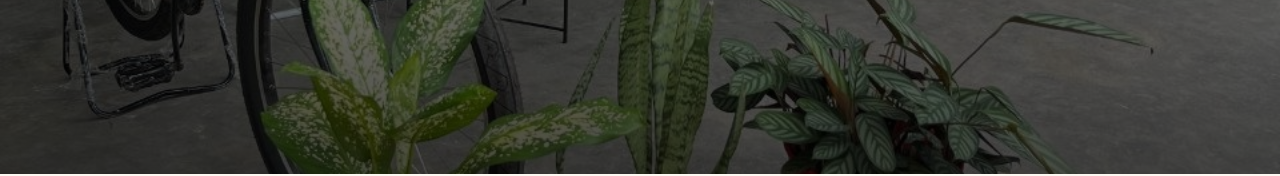
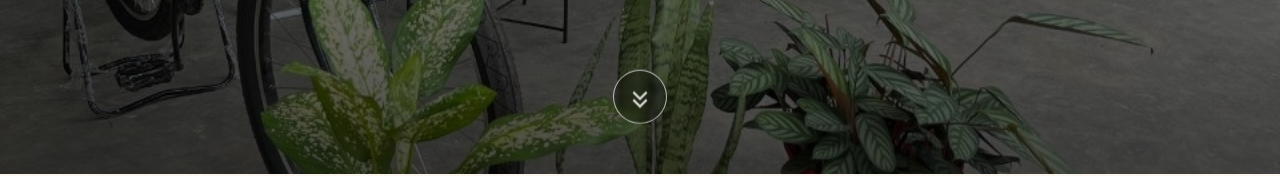
Before and after one commit to akhdan040203/naluu_coffeshop, a website built with Vite: page index.html in a window 1280 px wide. Shown: the part 586-762 px from the top of the page. Built offline with nearby package versions, Linux system fonts and the light colour scheme; some packages are replaced by stand-ins of ours; no server answers; the database is empty.

Commit message:
add-butoonscrol

```diff
--- a/index.html
+++ b/index.html
@@ -58,6 +58,9 @@
             </h1>
             <p class="hero-kicker">CULTURE COFFEE <span style="color: var(--accent-orange);">•</span> CHILLING SPACE</p>
         </div>
+        <a href="#menu" class="hero-scroll-btn" aria-label="Scroll to menu section">
+            <span class="material-symbols-outlined">keyboard_double_arrow_down</span>
+        </a>
     </section>
 
     <!-- ============ MENU SECTION ============ -->
--- a/src/styles.css
+++ b/src/styles.css
@@ -36,6 +36,45 @@ section { overflow: hidden; position: relative; width: 100%; box-sizing: border-
 .nav-pill { background: var(--accent-orange); color: white; padding: 10px 24px; border-radius: 999px; text-decoration: none; font-weight: 700; font-size: 13px; box-shadow: 0 4px 15px rgba(251, 146, 60, 0.2); }
 .hero-title { font-size: clamp(2.5rem, 10vw, 7.5rem); font-weight: 850; line-height: 0.95; letter-spacing: -0.04em; margin: 0; text-transform: capitalize; text-shadow: 0 4px 60px rgba(0,0,0,0.8), 0 0 20px rgba(0,0,0,0.4); }
 .hero-kicker { color: white; font-size: clamp(12px, 1.8vw, 16px); font-weight: 500; letter-spacing: 0.3em; margin-top: 20px; text-transform: uppercase; opacity: 1; text-shadow: 0 2px 10px rgba(0,0,0,0.8); }
+.hero-scroll-btn {
+    display: inline-flex;
+    position: absolute;
+    left: 50%;
+    bottom: clamp(30px, 8vh, 56px);
+    transform: translateX(-50%);
+    z-index: 20;
+    width: 52px;
+    height: 52px;
+    border-radius: 50%;
+    align-items: center;
+    justify-content: center;
+    color: #fff;
+    text-decoration: none;
+    border: 1.5px solid rgba(255,255,255,0.7);
+    background: rgba(0,0,0,0.25);
+    backdrop-filter: blur(2px);
+    transition: transform 0.25s ease, background 0.25s ease;
+    animation: heroScrollFloat 1.8s ease-in-out infinite;
+}
+.hero-scroll-btn:hover {
+    transform: translateX(-50%) translateY(2px);
+    background: rgba(0,0,0,0.4);
+}
+.hero-scroll-btn .material-symbols-outlined {
+    font-size: 30px;
+    line-height: 1;
+    animation: heroArrowPulse 1.2s ease-in-out infinite;
+}
+
+@keyframes heroScrollFloat {
+    0%, 100% { transform: translateX(-50%) translateY(0); }
+    50% { transform: translateX(-50%) translateY(6px); }
+}
+
+@keyframes heroArrowPulse {
+    0%, 100% { transform: translateY(0); opacity: 1; }
+    50% { transform: translateY(3px); opacity: 0.8; }
+}
 
 /* TOGGLE BUTTONS (ICON STYLE) */
 .category-toggle { display: flex; gap: 8px; align-items: center; }
```
